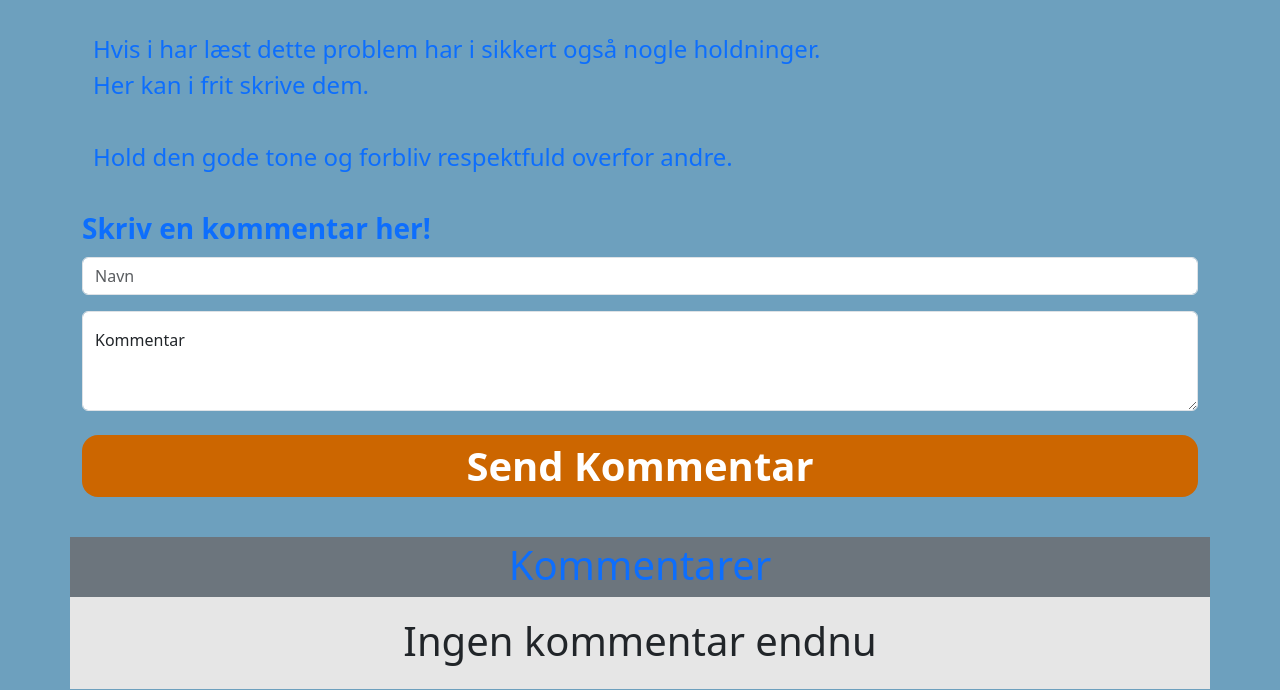
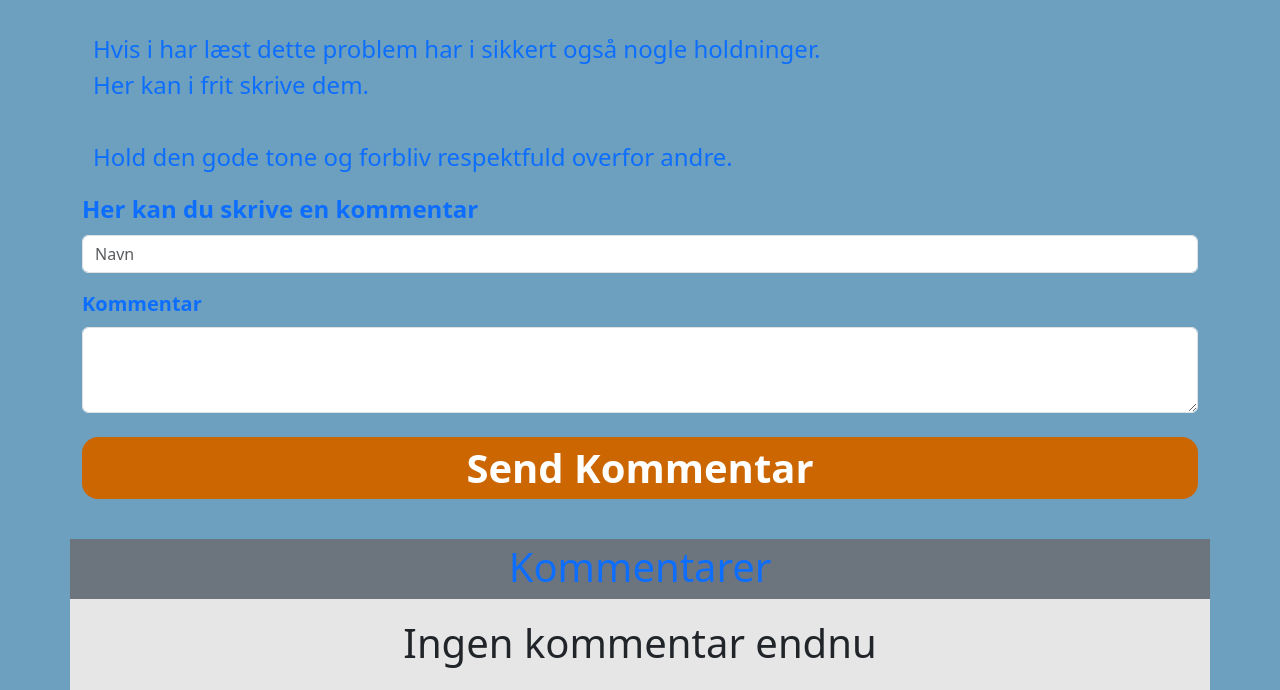
Before and after one commit to tobiasnielsen05/FT-Nyheder, a PHP site: page /debat.php in a window 1280 px wide. Shown: the part 351-1041 px from the top of the page. Run offline with PHP 8.4, Linux system fonts and the light colour scheme; style sheets or scripts are compiled from the project's sources; some libraries are stand-ins or nearby versions.

Commit message:
Ændret i navn og kommentar

```diff
--- a/debat.php
+++ b/debat.php
@@ -1,3 +1,6 @@
+<?php
+require "settings/init.php";
+?>
 <!DOCTYPE html>
 <html lang="da">
 <head>
@@ -61,14 +64,17 @@
         </p>
     </div>
 
-    <div class="mb-3 mt-3">
-        <label for="formGroupExampleInput" class="form-label fs-3 text-primary fw-bold">Skriv en kommentar her!</label>
-        <input type="text" class="form-control" id="formGroupExampleInput" placeholder="Navn">
-    </div>
-    <div class="form-floating mb-3">
-        <textarea class="form-control" placeholder="Leave a comment here" id="floatingTextarea2" style="height: 100px"></textarea>
-        <label for="floatingTextarea2">Kommentar</label>
-    </div>
+
+    <form action="">
+        <div class="mb-3">
+            <label for="exampleFormControlInput1" class="form-label fs-4 fw-bold text-primary">Her kan du skrive en kommentar</label>
+            <input type="email" class="form-control" id="exampleFormControlInput1" placeholder="Navn">
+        </div>
+        <div class="mb-3">
+            <label for="exampleFormControlTextarea1" class="form-label fs-5 fw-bold text-primary">Kommentar</label>
+            <textarea class="form-control" id="exampleFormControlTextarea1" rows="3"></textarea>
+        </div>
+    </form>
 
     <div class="d-flex justify-content-center mb-3">
         <button class="w-100 mt-2 mb-4 bg-orange text-white fw-bold fs-1 rounded rounded-4 border-0">Send Kommentar</button>
--- a/settings/init.php
+++ b/settings/init.php
@@ -5,18 +5,18 @@ ini_set('display_startup_errors', 1);
 error_reporting(E_ALL & ~E_NOTICE & ~E_WARNING & ~E_DEPRECATED & ~E_STRICT);
 
 
-define("CONFIG_LIVE", "0"); // 0: Test enviroment || 1: Live enviroment
+define("CONFIG_LIVE", "1"); // 0: Test enviroment || 1: Live enviroment
 
 if(CONFIG_LIVE == 0){
     $DB_SERVER = "localhost";
-    $DB_NAME = "test";
+    $DB_NAME = "";
     $DB_USER = "root";
     $DB_PASS = "";
 }else{
-    $DB_SERVER = "";
-    $DB_NAME = "";
-    $DB_USER = "";
-    $DB_PASS = "";
+    $DB_SERVER = "mysql46.unoeuro.com";
+    $DB_NAME = "hovedskudsklubben_dk_db";
+    $DB_USER = "hovedskudsklubben_dk";
+    $DB_PASS = "9H2yfcrGRxBnktbdFegE";
 }
 
 $db = new db($DB_SERVER, $DB_NAME, $DB_USER, $DB_PASS);
--- a/ugensquiz.php
+++ b/ugensquiz.php
@@ -15,6 +15,7 @@
 </head>
 
 <body class="bg-secondarybg w-100">
+
 <nav class="navbar navbar-expand-lg bg-primary mb-3">
     <div class="container-fluid">
         <a class="navbar-brand text-white fw-bold" href="index.php">FOLKETIDENDE</a>
```
